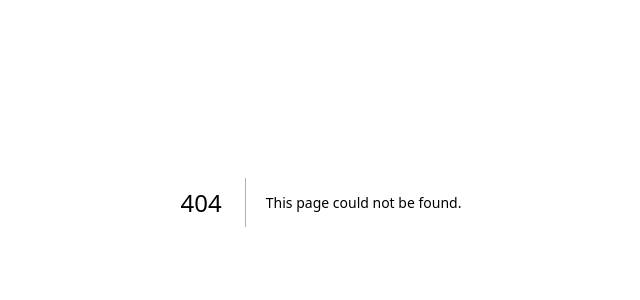
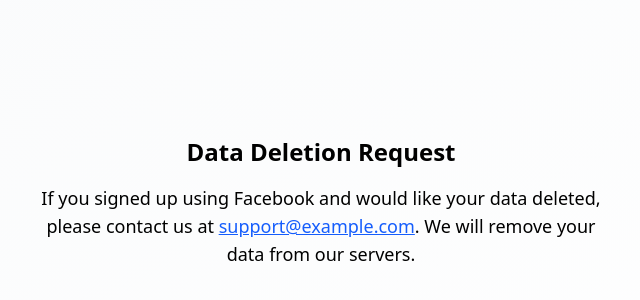
Before and after one commit to anasmustafa123/InfluencerBrandConnecter, a Next.js app: page /data_deletion in a window 1280 px wide. Before the commit this address had no page. Shown: the part 198-498 px from the top of the page, without its empty margins (319-959 px from the left). Built offline with nearby package versions, Linux system fonts and the light colour scheme.

Commit message:
adding  data deletion page

```diff
--- /dev/null
+++ b/src/app/data_deletion/page.js
@@ -0,0 +1,14 @@
+export default function DataDeletionPage() {
+    return (
+      <div className="min-h-screen flex flex-col bg-gradient-to-br from-gray-50 to-white">
+        <main className="flex flex-col items-center justify-center text-center flex-1 px-6">
+          <h1 className="text-2xl font-bold mb-4">Data Deletion Request</h1>
+          <p className="text-lg max-w-xl">
+            If you signed up using Facebook and would like your data deleted,
+            please contact us at <a href="mailto:support@example.com" className="text-blue-600 underline">support@example.com</a>.
+            We will remove your data from our servers.
+          </p>
+        </main>
+      </div>
+    );
+  }
--- a/src/app/signup/page.js
+++ b/src/app/signup/page.js
@@ -1,6 +1,6 @@
 import { Suspense } from "react";
 import SignUpForm from "./SignUpForm";
-
+S
 export default function Page() {
   return (
     <Suspense fallback={<div>Loading signup form...</div>}>
```
